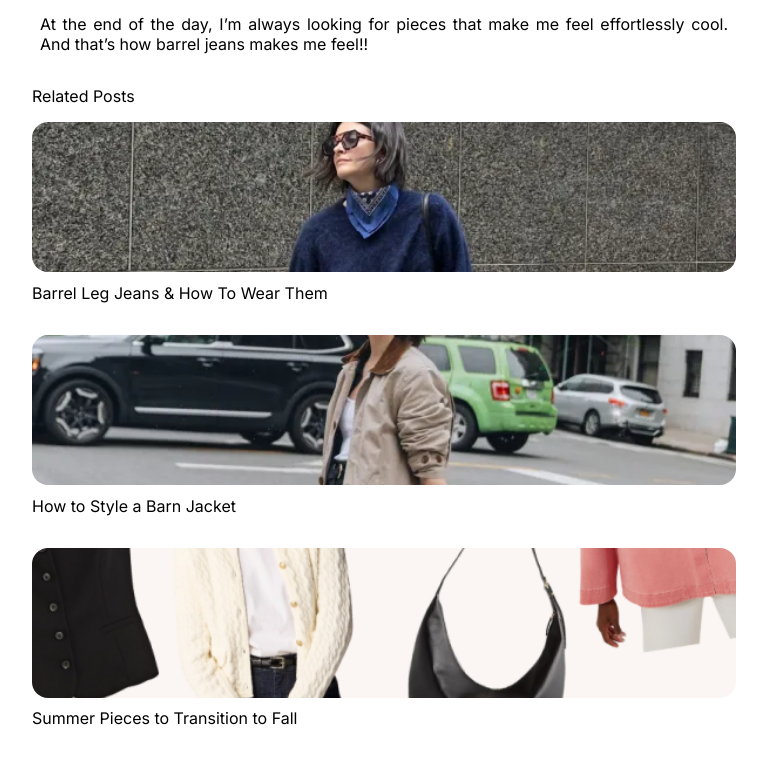
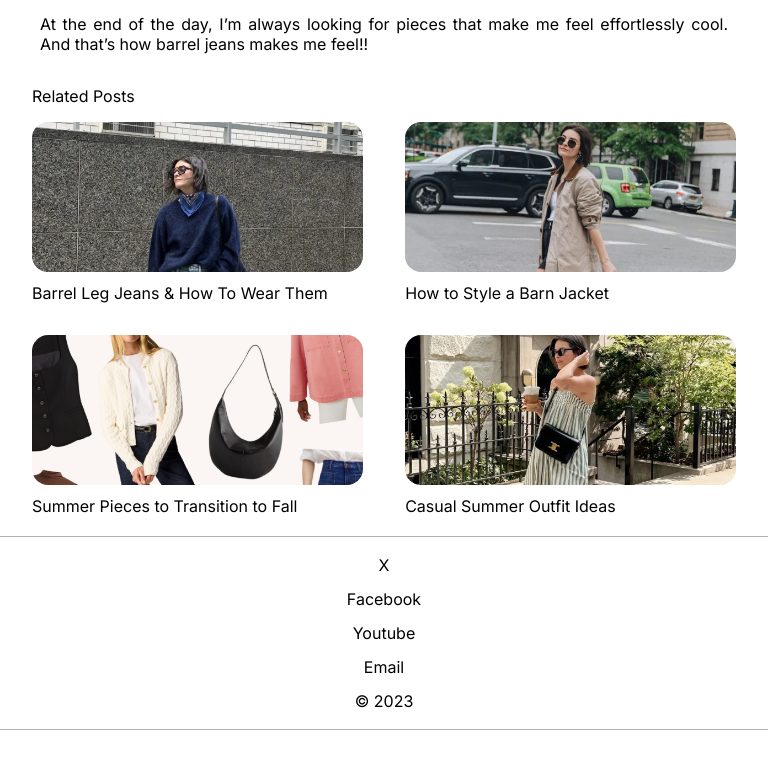
Before and after one commit to zMackaroo/fad-blog, a React (Vite) app: page /p/1 in a window 768 px wide. Shown: the part 1245-2003 px from the top of the page. After the commit the page ends 1975 px from the top, so only its background shows below. Built offline with nearby package versions, Linux system fonts and the light colour scheme.

Commit message:
testing for link preview seo

```diff
--- a/package.json
+++ b/package.json
@@ -10,6 +10,7 @@
     "preview": "vite preview"
   },
   "dependencies": {
+    "@dhaiwat10/react-link-preview": "^1.15.0",
     "prop-types": "^15.8.1",
     "react": "^18.3.1",
     "react-dom": "^18.3.1",
--- a/src/App.tsx
+++ b/src/App.tsx
@@ -1,17 +1,22 @@
 import { Suspense, useEffect, useState } from "react";
 import { BrowserRouter, Routes, Route } from "react-router-dom";
-import { BlogHome, Layout, Login } from "./Container";
+import { LinkPreview } from "@dhaiwat10/react-link-preview";
+
+import { BlogHome, Layout, Login, BlogPost } from "./Container";
 import { DefaultLoading, PageNotFound } from "./Components";
-import Blogpost from "./Container/Layout/Blogpost";
 
 function App() {
   return (
     <Suspense fallback={<DefaultLoading />}>
+      <LinkPreview
+        url="https://www.youtube.com/watch?v=dQw4w9WgXcQ"
+        width="400px"
+      />
       <BrowserRouter>
         <Routes>
           <Route element={<Layout />}>
             <Route path="/" element={<BlogHome />} />
-            <Route path="/p/:id" element={<Blogpost />} />
+            <Route path="/p/:id" element={<BlogPost />} />
             <Route path="/admin" element={<Login />} />
             <Route path="*" element={<PageNotFound />} />
           </Route>
--- a/src/Container/index.tsx
+++ b/src/Container/index.tsx
@@ -5,4 +5,5 @@ export const BlogHome = lazy(() => import("./Blog/Home"));
 export const Pagination = lazy(() => import("./Pagination/Pagination"));
 export const Footer = lazy(() => import("./Footer/Footer"));
 export const Layout = lazy(() => import("./Layout/Layout"));
+export const BlogPost = lazy(() => import("./Layout/Blogpost"));
 export const Login = lazy(() => import("./Auth/Login"));
--- a/src/assets/Styles/main.css
+++ b/src/assets/Styles/main.css
@@ -218,6 +218,7 @@ a {
 .related__post__wrapper {
   display: flex;
   flex-direction: column;
+  flex-wrap: wrap;
   padding: 0 2rem 0 0;
   gap: 2rem;
 }
@@ -350,11 +351,17 @@ a {
   }
 
   .related__post__wrapper {
+    flex-direction: row;
+    justify-content: space-between;
     padding: 0;
   }
 
   .related__post__container {
     padding: 0 2rem;
+  }
+
+  .related__post {
+    width: 47%;
   }
 
   .recent__blogpost__wrapper {
```
Also changed, not shown: 1 other file (tests, documents, lock files or other folders).
